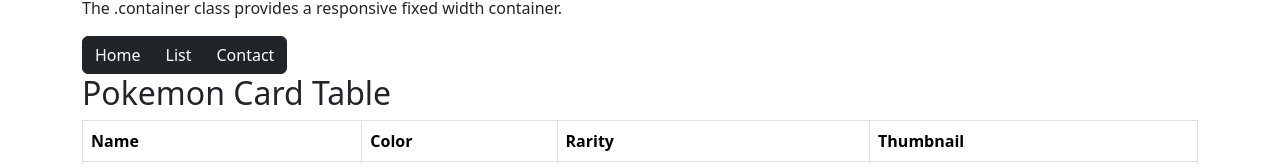
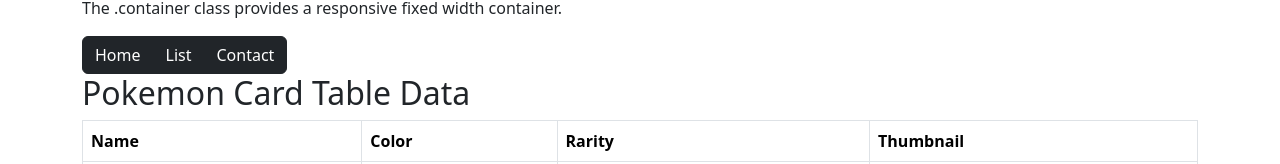
Before and after one commit to JElliott84/SDEV255, a plain HTML site: page M02-Bootstrap-Tut/index.html in a window 1280 px wide. Shown: the part 116-280 px from the top of the page. Drawn offline with nearby package versions, Linux system fonts and the light colour scheme.

Commit message:
git commit

```diff
--- a/M02-Bootstrap-Tut/index.html
+++ b/M02-Bootstrap-Tut/index.html
@@ -20,7 +20,7 @@
         <button type="button" class="btn btn-dark">List</button>
         <button type="button" class="btn btn-dark">Contact</button>
     </div>
-        <h2>Pokemon Card Table</h2>
+        <h2>Pokemon Card Table Data</h2>
         <table class="table table-bordered">
             <thead>
                 <tr>
```
